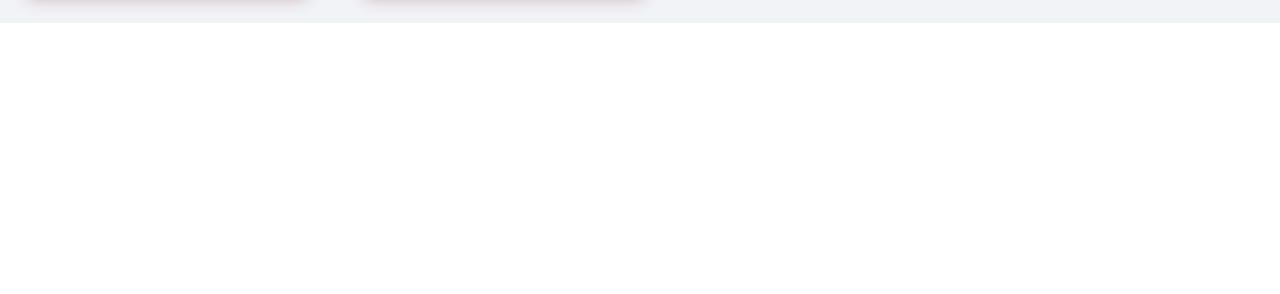
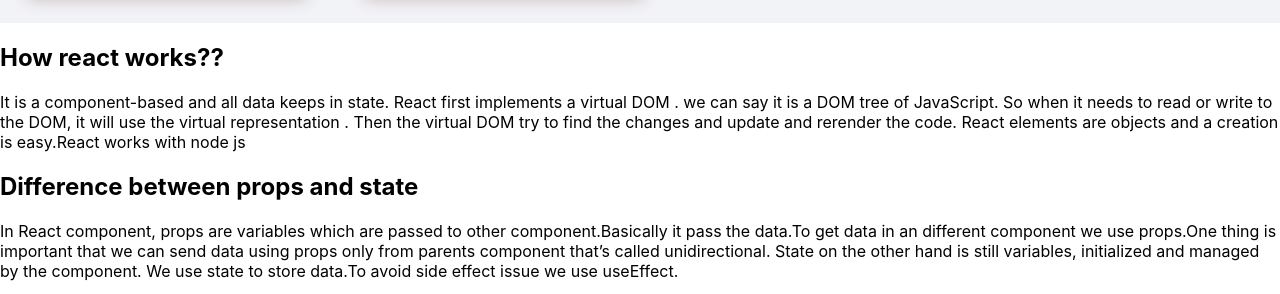
Before and after one commit to monzurulislam997/lucky-one, a React (Create React App) app: page / in a window 1280 px wide. Shown: the part 2127-2421 px from the top of the page. Before the commit the page ends 2150 px from the top, so only its background shows below. Built offline with nearby package versions, Linux system fonts and the light colour scheme.

Commit message:
artile writing done

```diff
--- a/src/App.js
+++ b/src/App.js
@@ -1,12 +1,14 @@
 import './App.css';
 import Header from './components/Header/Header';
 import Watches from './components/Watches/Watches';
+import Writings from './components/Writings/Writings';
 
 function App() {
   return (
     <div className="">
       <Header></Header>
       <Watches></Watches>
+      <Writings></Writings>
     </div>
   );
 }
--- /dev/null
+++ b/src/components/Writings/Writings.js
@@ -0,0 +1,22 @@
+import React from 'react';
+
+const Writings = () => {
+    return (
+        <div>
+            <h2>How react works??</h2>
+           <p>
+It is a component-based and all data keeps in state. React first implements a virtual DOM .  we can say it  is  a DOM tree of JavaScript. So when it needs to read or write to the DOM, it will use the virtual representation . Then the virtual DOM  try to find the  changes and update  and rerender the code.
+React elements are objects and a creation is easy.React works with node js
+
+               </p>
+               <h2>Difference between props and state</h2>
+               <p>
+ In React component, props are variables  which are passed to  other  component.Basically it pass the data.To get data in an different component we use props.One thing is important that we can send data using props only from parents component that’s called unidirectional.
+ State on the other hand is still variables, initialized and managed by the component. We use state to store data.To avoid side effect issue we use useEffect.
+
+</p>
+        </div>
+    );
+};
+
+export default Writings;
```
